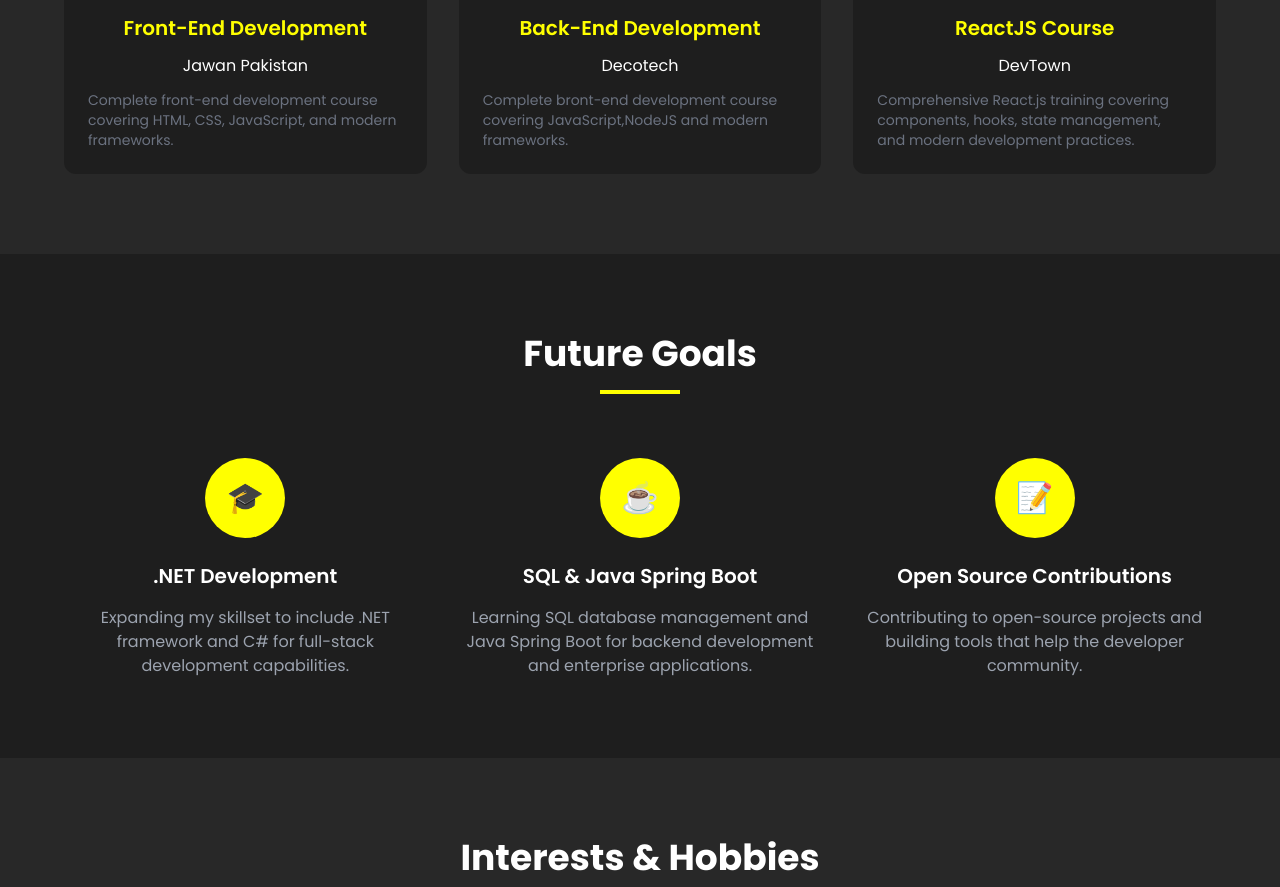
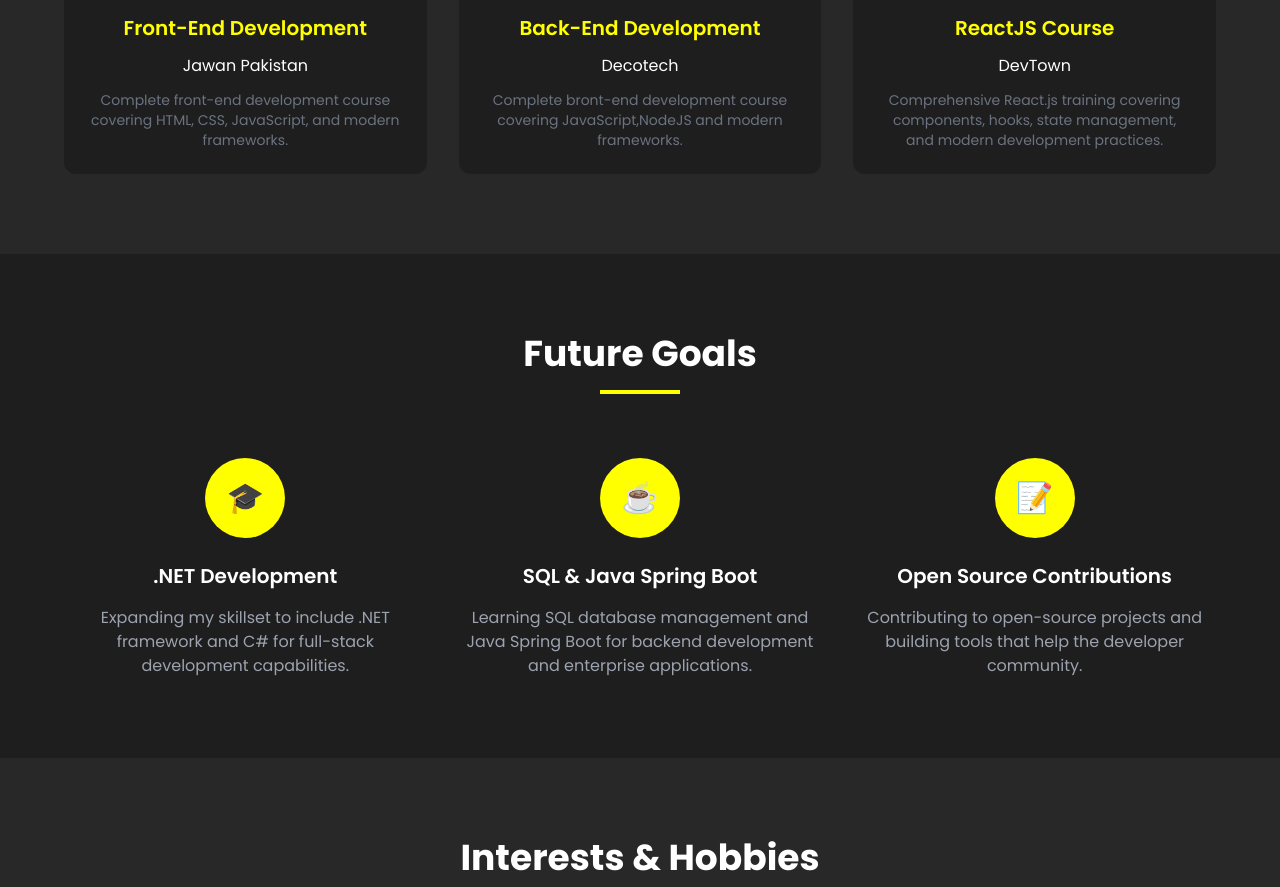
Before and after one commit to the-farazz/my-portfolio-final, a React (Vite) app in the folder client/: page / in a window 1280 px wide. Shown: the part 6192-7079 px from the top of the page. Built offline with nearby package versions, Linux system fonts and the light colour scheme.

Commit message:
16th commit

```diff
--- /dev/null
+++ b/client/src/asset/Test.tsx
@@ -0,0 +1,11 @@
+import React from 'react'
+
+function Test() {
+  return (
+    <div>
+      Hello
+    </div>
+  )
+}
+
+export default Test
--- a/client/src/components/CertificationsSection.tsx
+++ b/client/src/components/CertificationsSection.tsx
@@ -42,7 +42,7 @@ export default function CertificationsSection() {
              </div>
               <h3 className="flex justify-center text-xl font-semibold text-[yellow] mb-3">{cert.title}</h3>
               <p className="flex justify-center text-white mb-3 light:text-gray-600">{cert.organization}</p>
-              <p className="flex justify-center text-gray-500 text-sm light:text-gray-500">{cert.description}</p>
+              <p className=" text-gray-500 text-center  text-sm light:text-gray-500">{cert.description}</p>
             </div>
           ))}
         </div>
--- a/client/src/components/HeroSection.tsx
+++ b/client/src/components/HeroSection.tsx
@@ -1,7 +1,7 @@
 import { Eye, Mail, Download } from "lucide-react";
 import DP from "@/asset/DP.jpeg";
 import DP2 from "@/asset/DP2.jpg";
-import resume from "@/asset/Faraz Alam (BSCS).pdf";
+import resume from "../asset/Faraz(BSCS)-UoK-UBIT.pdf";
 
 export default function HeroSection() {
   const handleScrollToSection = (sectionId: string) => {
@@ -39,7 +39,7 @@ export default function HeroSection() {
           <div className="flex flex-col sm:flex-row gap-4 justify-center lg:justify-start">
             <a
               href={resume}
-              download="Faraz(BSCS)-UoK-UBIT.pdf"
+              download="Faraz(BSCS)-UoK-UBIT"
               className="bg-white text-[rgb(30,30,30)] px-8 py-3 rounded-lg font-medium hover:bg-[yellow] transition-colors duration-300 flex items-center justify-center"
             >
 
```
Also changed, not shown: 1 other file (tests, documents, lock files or other folders).
